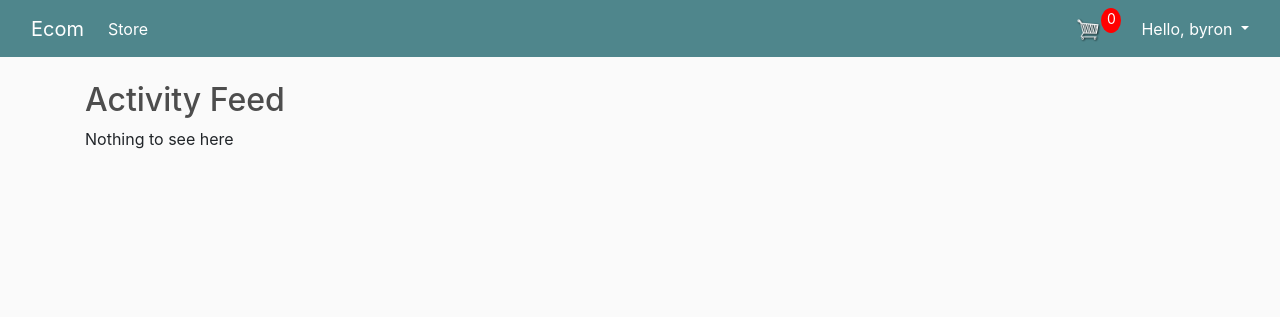
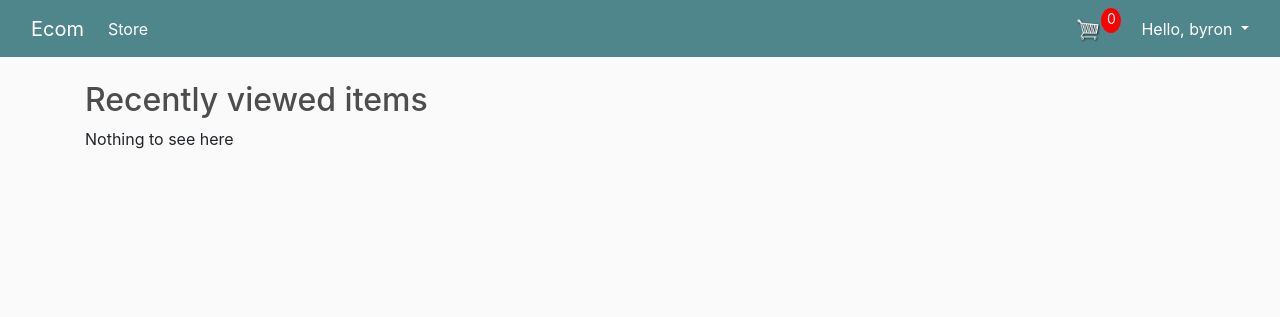
Before and after one commit to Siphesihle1/ai_shopping_system, a Django app: page /past_activity/ in a window 1280 px wide. Shown: the top 317 px of the page. Run offline with Django 3.2, Linux system fonts and the light colour scheme; a user stored in the database is signed in; data comes from the database, SQL or seed files in the repository; data that the repository does not hold is empty; some libraries are stand-ins or nearby versions.

Commit message:
Updated the user activity file

```diff
--- a/ecommerce/templates/ecommerce/useractivity.html
+++ b/ecommerce/templates/ecommerce/useractivity.html
@@ -8,7 +8,7 @@
 {% endblock style%}
 
 {% block content %}
-<h2>Activity Feed</h2>
+<h2>Recently viewed items</h2> <!--The heading was initially 'Activity feed'-->
 
 {% if activity_logs %}
 <div class="activity-feed">
@@ -19,7 +19,7 @@
         {% if log.action == "A" %}
         <div class="text">You added the {{ log.product }} to cart.</div>
         {% else %}
-        <div class="text">You viewed the {{ log.product }}.</div>
+        <div class="text">{{ log.product }}</div> <!--You viewed the {{ log.product }}.-->
         {% endif %}
     </div>
 {% endfor %}
```
Also changed, not shown: ecommerce/views.py (line endings or trailing spaces).
